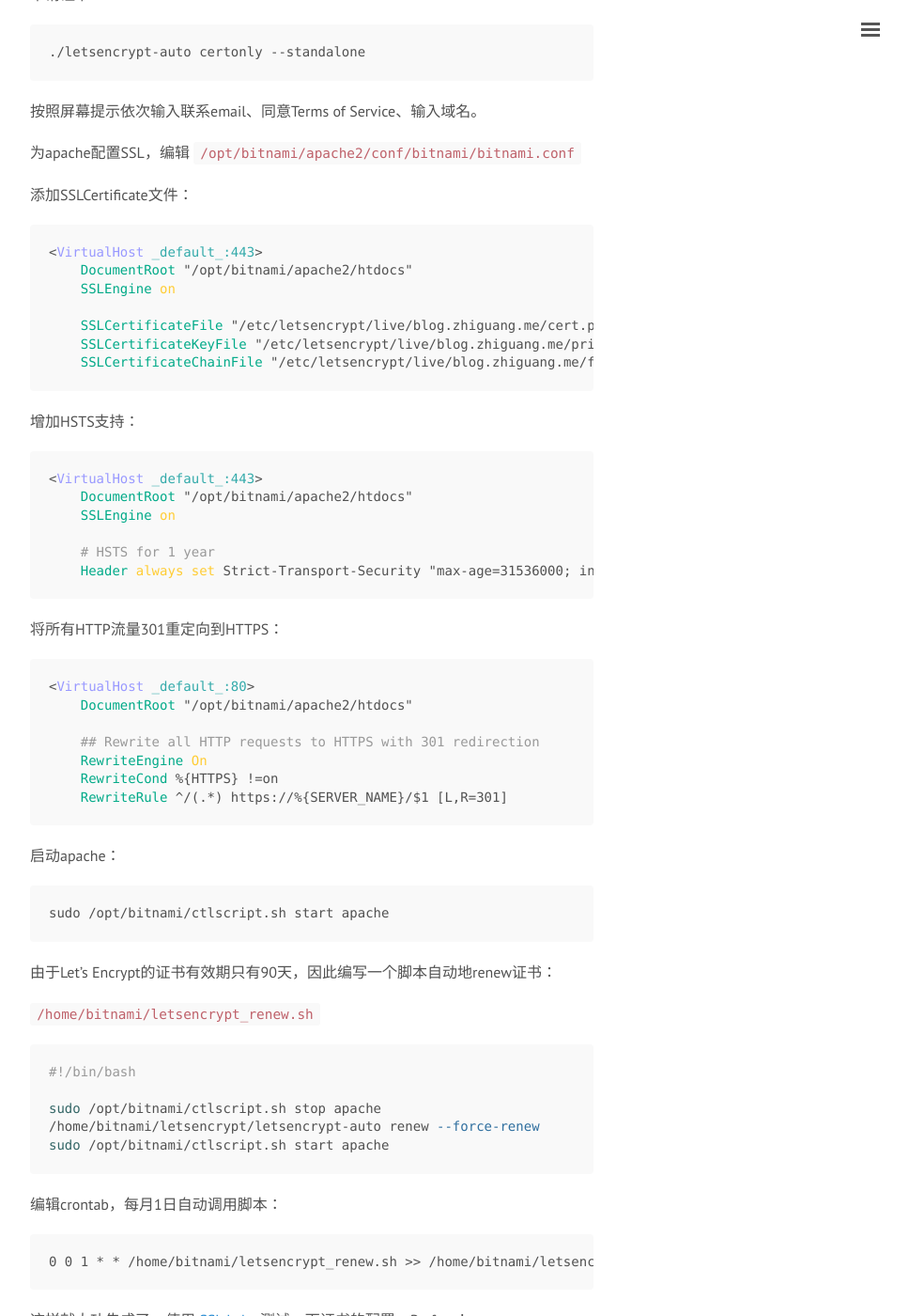
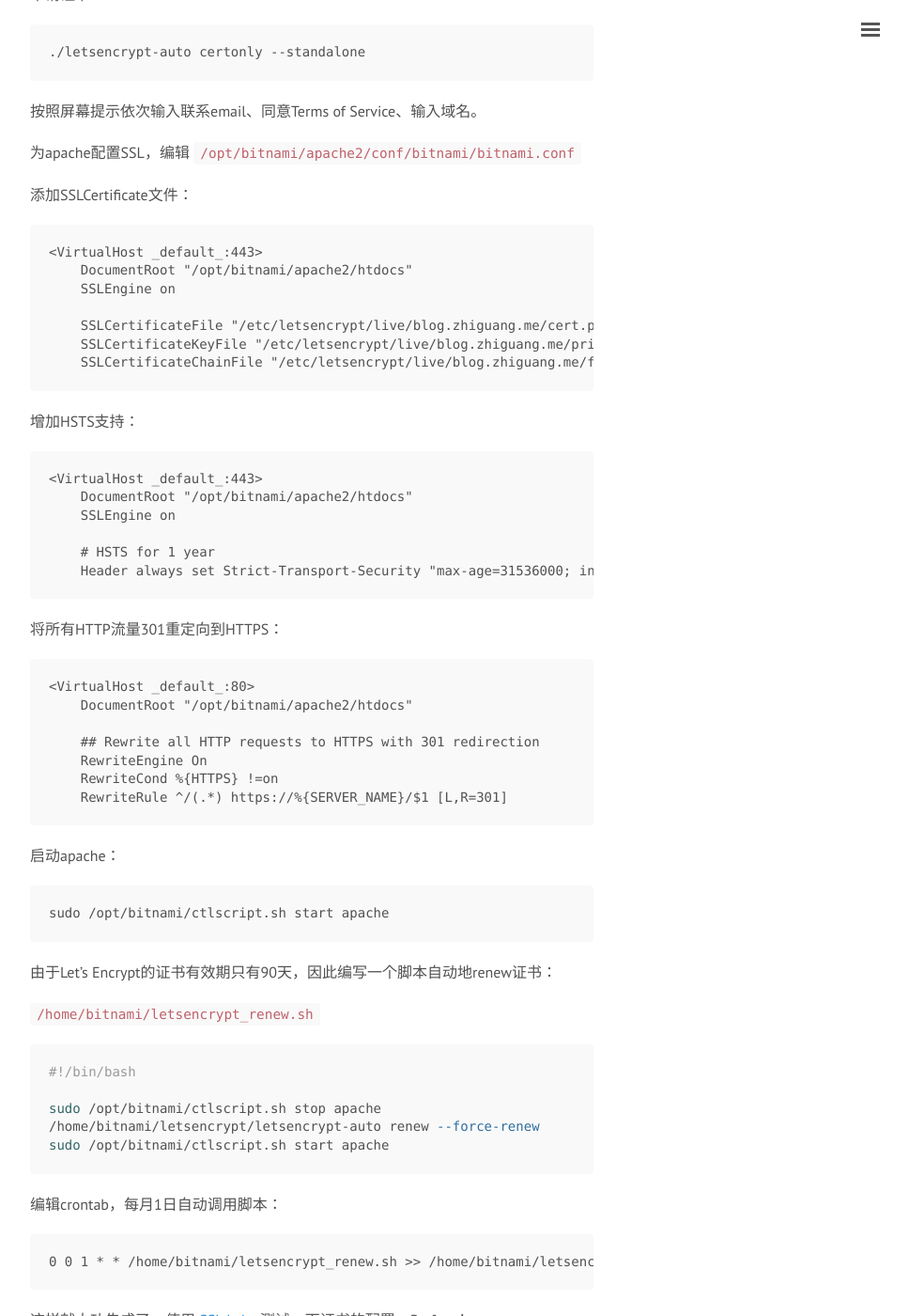
Before and after one commit to zhiguangwang/zhiguangwang.github.io, a Jekyll site: the page built from _posts/2016-03-21-lets-encrypt.md, in a window 1280 px wide and 1400 px high, scrolled down 708 px. Shown: the whole window at 94% size, without its empty margins (308-1276 px from the left). Built offline with Jekyll 4.4.1, drawn with Linux system fonts in a browser that asks for light colours.

Commit message:
Try fix build errors by removing apache conf highlighting

````diff
--- a/_posts/2016-03-21-lets-encrypt.md
+++ b/_posts/2016-03-21-lets-encrypt.md
@@ -30,7 +30,7 @@ title: Let’s Encrypt!
 
 添加SSLCertificate文件：
 
-```apache
+```
 <VirtualHost _default_:443>
     DocumentRoot "/opt/bitnami/apache2/htdocs"
     SSLEngine on
@@ -42,7 +42,7 @@ title: Let’s Encrypt!
 
 增加HSTS支持：
 
-```apache
+```
 <VirtualHost _default_:443>
     DocumentRoot "/opt/bitnami/apache2/htdocs"
     SSLEngine on
@@ -53,7 +53,7 @@ title: Let’s Encrypt!
 
 将所有HTTP流量301重定向到HTTPS：
 
-```apache
+```
 <VirtualHost _default_:80>
     DocumentRoot "/opt/bitnami/apache2/htdocs"
 
````
